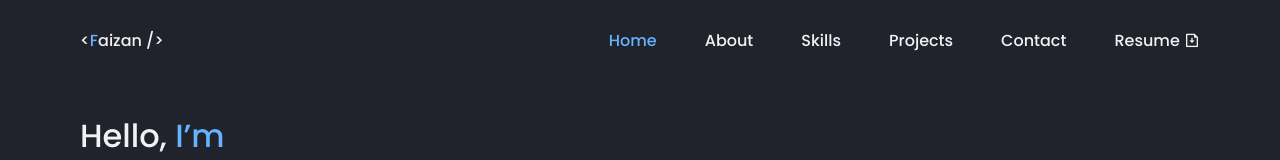
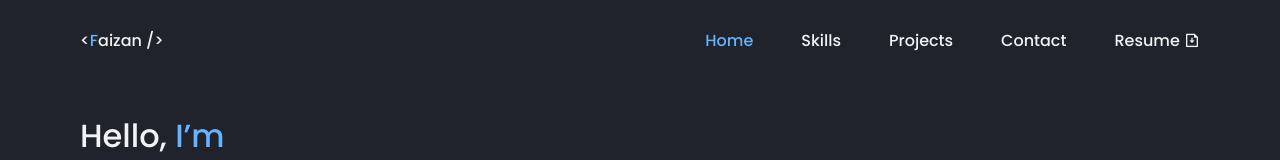
Before and after one commit to Fiza32/Fiza32.github.io, a plain HTML site: page index.html in a window 1280 px wide. Shown: the top 160 px of the page. Drawn offline with nearby package versions, Linux system fonts and the light colour scheme.

Commit message:
Update index.html

```diff
--- a/index.html
+++ b/index.html
@@ -32,10 +32,6 @@
           <ul class="nav__list">
             <li class="nav__item">
               <a href="#home" class="nav__link active-link">Home</a>
-            </li>
-
-            <li class="nav__item">
-              <a href="#home" class="nav__link">About</a>
             </li>
 
             <li class="nav__item">
```
